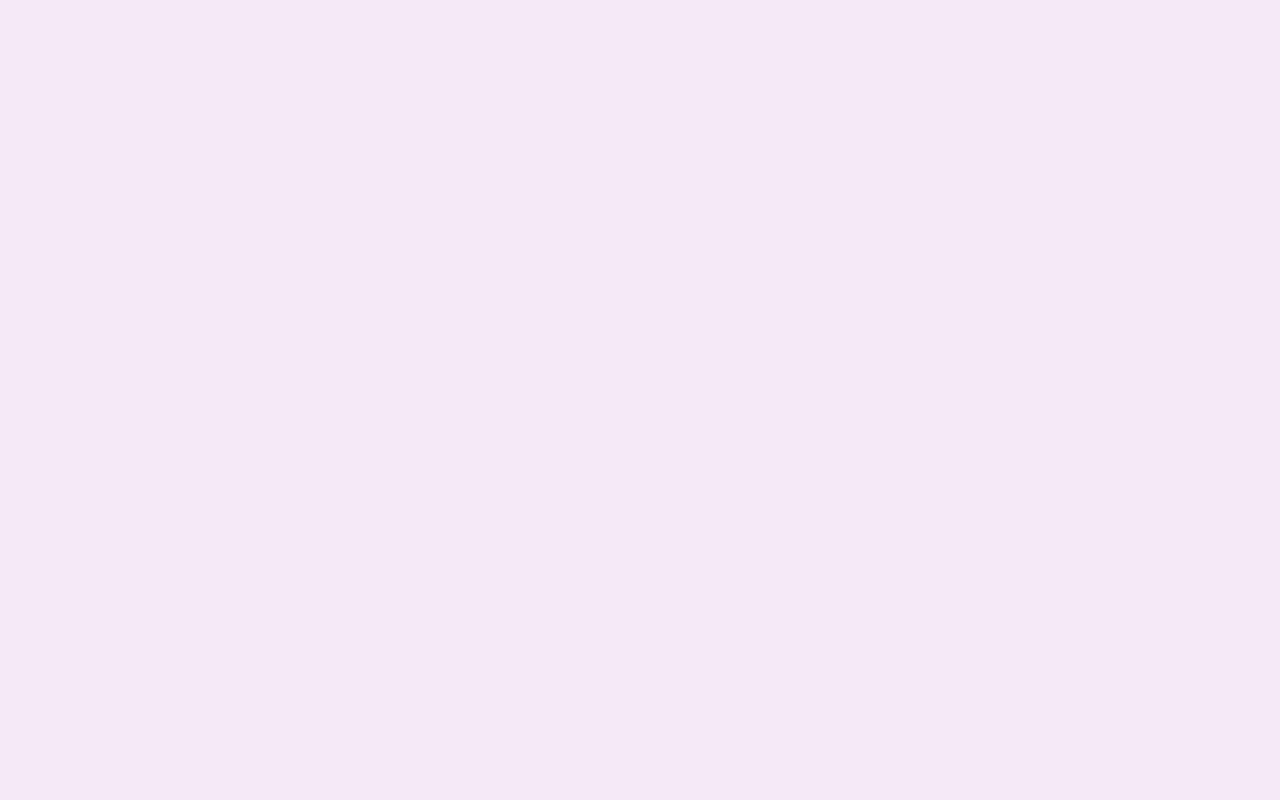
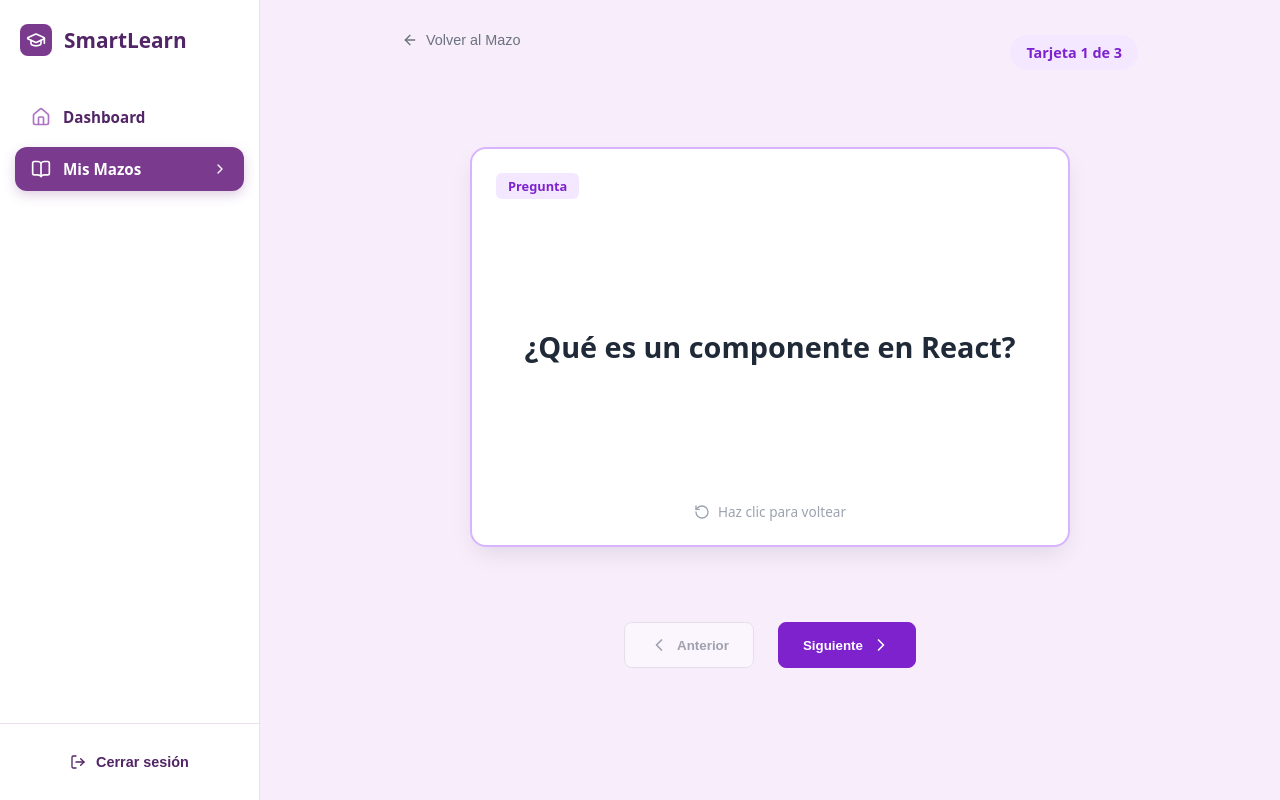
Before and after one commit to xim-wave/SmartLearn, a React (Vite) app in the folder Frontend/: page /app/decks/1/study in a window 1280 px wide. Before the commit this address had no page. Built offline with nearby package versions, Linux system fonts and the light colour scheme.

Commit message:
avance dashboard diseño

```diff
--- a/Frontend/src/App.jsx
+++ b/Frontend/src/App.jsx
@@ -1,6 +1,7 @@
 import { Routes, Route } from 'react-router-dom';
 import { DeckDetail } from './pages/DeckDetail';
 import { MisMazos } from './pages/MisMazos';
+import { StudyDeck } from './pages/StudyDeck';
 
 // Importamos el Layout que acabas de crear
 import { Layout } from './components/Layout';
@@ -29,6 +30,7 @@ function App() {
 
         {/* Ruta dinámica corregida (sin el /app/ al principio porque ya está anidada) */}
         <Route path="decks/:id" element={<DeckDetail />} />
+        <Route path="decks/:id/study" element={<StudyDeck />} />
       </Route>
     </Routes>
   );
--- a/Frontend/src/pages/DeckDetail.jsx
+++ b/Frontend/src/pages/DeckDetail.jsx
@@ -33,6 +33,10 @@ export function DeckDetail() {
 
   const handleGoBack = () => {
     navigate('/app/decks');
+  };
+
+  const handleStudyMode = () => {
+    navigate(`/app/decks/${id}/study`);
   };
 
   // Función para guardar un enlace de recurso
@@ -77,7 +81,7 @@ export function DeckDetail() {
           <h1>{currentDeck.title}</h1>
           <p>{currentDeck.description}</p>
         </div>
-        <button className="btn-study">
+        <button className="btn-study" onClick={handleStudyMode}>
           <Play size={16} fill="currentColor" />
           Estudiar Mazo
         </button>
--- /dev/null
+++ b/Frontend/src/pages/StudyDeck.css
@@ -0,0 +1,168 @@
+/* Contenedor principal */
+.study-container {
+  padding: 2rem;
+  max-width: 800px;
+  margin: 0 auto;
+  display: flex;
+  flex-direction: column;
+  min-height: calc(100vh - 100px);
+}
+
+/* Cabecera */
+.study-header {
+  display: flex;
+  justify-content: space-between;
+  align-items: center;
+  margin-bottom: 3rem;
+}
+
+.study-progress {
+  font-weight: 600;
+  color: #7e22ce;
+  background-color: #f3e8ff;
+  padding: 0.5rem 1rem;
+  border-radius: 20px;
+  font-size: 0.9rem;
+}
+
+/* --- Animación 3D de la Tarjeta --- */
+.flashcard-study-area {
+  flex: 1;
+  display: flex;
+  justify-content: center;
+  align-items: center;
+  perspective: 1000px; /* Crea el espacio 3D */
+  margin-bottom: 3rem;
+}
+
+.study-card {
+  width: 100%;
+  max-width: 600px;
+  height: 400px;
+  cursor: pointer;
+  background-color: transparent;
+}
+
+.study-card-inner {
+  position: relative;
+  width: 100%;
+  height: 100%;
+  text-align: center;
+  transition: transform 0.6s cubic-bezier(0.4, 0.2, 0.2, 1);
+  transform-style: preserve-3d; /* Mantiene a los hijos en 3D */
+}
+
+/* Clase que activa el giro */
+.study-card.flipped .study-card-inner {
+  transform: rotateY(180deg);
+}
+
+/* Caras de la tarjeta */
+.study-card-front, .study-card-back {
+  position: absolute;
+  width: 100%;
+  height: 100%;
+  backface-visibility: hidden; /* Oculta la cara que está de espaldas */
+  background-color: white;
+  border-radius: 16px;
+  box-shadow: 0 10px 25px -5px rgba(0, 0, 0, 0.1);
+  border: 2px solid #e5e7eb;
+  padding: 3rem;
+  display: flex;
+  flex-direction: column;
+  justify-content: center;
+  align-items: center;
+}
+
+.study-card-front {
+  border-color: #d8b4fe;
+}
+
+/* La cara trasera ya empieza rotada 180 grados */
+.study-card-back {
+  background-color: #faf5ff;
+  border-color: #c084fc;
+  transform: rotateY(180deg);
+}
+
+/* Textos dentro de la tarjeta */
+.card-label {
+  position: absolute;
+  top: 1.5rem;
+  left: 1.5rem;
+  background-color: #f3e8ff;
+  color: #7e22ce;
+  padding: 0.25rem 0.75rem;
+  border-radius: 6px;
+  font-size: 0.8rem;
+  font-weight: bold;
+}
+
+.answer-label {
+  background-color: #e0e7ff;
+  color: #4338ca;
+}
+
+.study-card-front h2 {
+  color: #1f2937;
+  font-size: 1.8rem;
+  line-height: 1.4;
+  margin: 0;
+}
+
+.study-card-back p {
+  color: #374151;
+  font-size: 1.4rem;
+  line-height: 1.6;
+  margin: 0;
+}
+
+.flip-hint {
+  position: absolute;
+  bottom: 1.5rem;
+  color: #9ca3af;
+  display: flex;
+  align-items: center;
+  gap: 0.5rem;
+  font-size: 0.85rem;
+}
+
+/* --- Controles inferiores --- */
+.study-controls {
+  display: flex;
+  justify-content: center;
+  gap: 1.5rem;
+}
+
+.btn-control {
+  display: flex;
+  align-items: center;
+  gap: 0.5rem;
+  padding: 0.75rem 1.5rem;
+  border-radius: 8px;
+  border: 1px solid #d1d5db;
+  background-color: white;
+  color: #4b5563;
+  font-weight: 600;
+  cursor: pointer;
+  transition: all 0.2s;
+}
+
+.btn-control:hover:not(:disabled) {
+  background-color: #f3f4f6;
+}
+
+.btn-control.primary {
+  background-color: #7e22ce;
+  color: white;
+  border-color: #7e22ce;
+}
+
+.btn-control.primary:hover:not(:disabled) {
+  background-color: #6b21a8;
+}
+
+.btn-control:disabled {
+  opacity: 0.5;
+  cursor: not-allowed;
+}
--- /dev/null
+++ b/Frontend/src/pages/StudyDeck.jsx
@@ -0,0 +1,113 @@
+import React, { useState } from 'react';
+import { useParams, useNavigate } from 'react-router-dom';
+import { ArrowLeft, ChevronLeft, ChevronRight, RotateCcw } from 'lucide-react';
+import './StudyDeck.css';
+
+export function StudyDeck() {
+  const { id } = useParams();
+  const navigate = useNavigate();
+
+  // Estados para controlar el estudio
+  const [currentIndex, setCurrentIndex] = useState(0);
+  const [isFlipped, setIsFlipped] = useState(false);
+
+  // Simulamos las tarjetas que la plataforma generó previamente
+  const mockFlashcards = [
+    { id: 1, question: '¿Qué es un componente en React?', answer: 'Un bloque de código reutilizable que representa una parte de la interfaz de usuario.' },
+    { id: 2, question: '¿Para qué sirve el hook useState?', answer: 'Para añadir y gestionar el estado local dentro de un componente funcional.' },
+    { id: 3, question: '¿Qué es el Virtual DOM?', answer: 'Una copia ligera en memoria del DOM real que React usa para optimizar las actualizaciones.' },
+  ];
+
+  const currentCard = mockFlashcards[currentIndex];
+  const totalCards = mockFlashcards.length;
+
+  // Funciones de navegación
+  const handleGoBack = () => {
+    navigate(`/app/decks/${id}`);
+  };
+
+  const handleNextCard = () => {
+    if (currentIndex < totalCards - 1) {
+      setIsFlipped(false); // Regresamos la tarjeta al frente antes de cambiar
+      // Pequeño retraso para que la animación de giro termine antes de cambiar el texto
+      setTimeout(() => setCurrentIndex(currentIndex + 1), 150);
+    }
+  };
+
+  const handlePrevCard = () => {
+    if (currentIndex > 0) {
+      setIsFlipped(false);
+      setTimeout(() => setCurrentIndex(currentIndex - 1), 150);
+    }
+  };
+
+  const toggleFlip = () => {
+    setIsFlipped(!isFlipped);
+  };
+
+  return (
+    <div className="study-container">
+      {/* Cabecera de estudio */}
+      <div className="study-header">
+        <button className="btn-back" onClick={handleGoBack}>
+          <ArrowLeft size={16} />
+          Volver al Mazo
+        </button>
+        <div className="study-progress">
+          Tarjeta {currentIndex + 1} de {totalCards}
+        </div>
+      </div>
+
+      {/* Tarjeta 3D */}
+      <div className="flashcard-study-area">
+        <div
+          className={`study-card ${isFlipped ? 'flipped' : ''}`}
+          onClick={toggleFlip}
+        >
+          <div className="study-card-inner">
+            {/* Frente de la tarjeta (Pregunta) */}
+            <div className="study-card-front">
+              <span className="card-label">Pregunta</span>
+              <h2>{currentCard.question}</h2>
+              <div className="flip-hint">
+                <RotateCcw size={16} />
+                <span>Haz clic para voltear</span>
+              </div>
+            </div>
+
+            {/* Reverso de la tarjeta (Respuesta) */}
+            <div className="study-card-back">
+              <span className="card-label answer-label">Respuesta</span>
+              <p>{currentCard.answer}</p>
+              <div className="flip-hint">
+                <RotateCcw size={16} />
+                <span>Haz clic para voltear</span>
+              </div>
+            </div>
+          </div>
+        </div>
+      </div>
+
+      {/* Controles de navegación */}
+      <div className="study-controls">
+        <button
+          className="btn-control"
+          onClick={handlePrevCard}
+          disabled={currentIndex === 0}
+        >
+          <ChevronLeft size={20} />
+          Anterior
+        </button>
+
+        <button
+          className="btn-control primary"
+          onClick={handleNextCard}
+          disabled={currentIndex === totalCards - 1}
+        >
+          Siguiente
+          <ChevronRight size={20} />
+        </button>
+      </div>
+    </div>
+  );
+}
```
